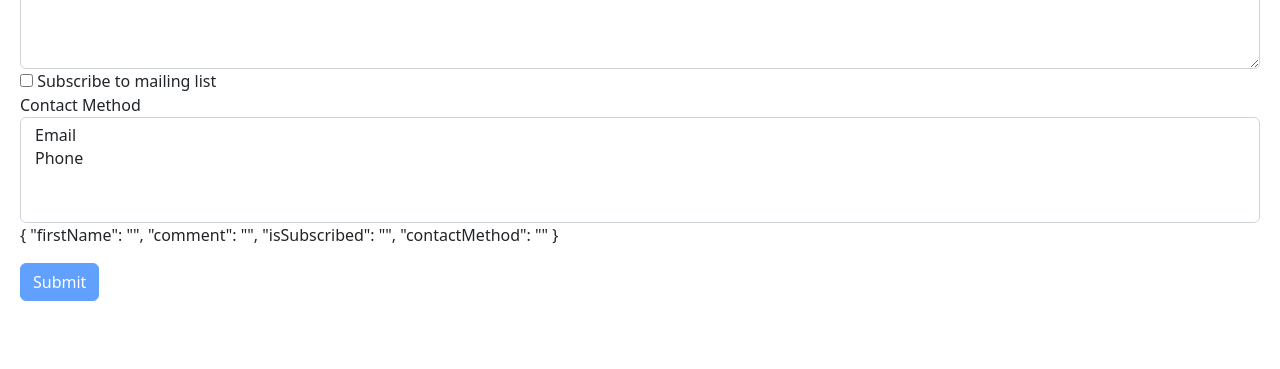
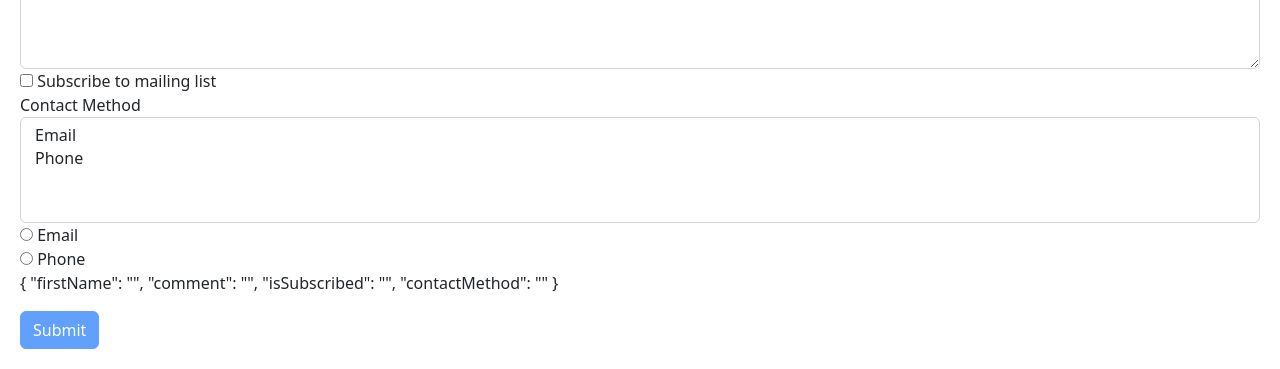
Before and after one commit to HeshanKarunaratne/AngularExamples, an Angular app: page / in a window 1280 px wide. Shown: the part 771-1140 px from the top of the page. Before the commit the page ends 1092 px from the top, so only its background shows below. Built offline with nearby package versions, Linux system fonts and the light colour scheme.

Commit message:
Radio Buttons

```diff
--- a/src/app/contact-form/contact-form.component.html
+++ b/src/app/contact-form/contact-form.component.html
@@ -25,6 +25,12 @@
             <option *ngFor="let method of contactMethods" [ngValue]="method">{{method.name}}</option>
         </select>
     </div>
+    <div *ngFor="let method of contactMethods" class="radio">
+        <label>
+            <input ngModel type="radio" name="contactMethod" [value]="method.id">
+            {{ method.name }}
+        </label>
+    </div>
     <p>{{f.value | json}}</p>
     <button class="btn btn-primary" [disabled]="!f.valid">Submit</button>
 </form>
```
Also changed, not shown: 1 other file (tests, documents, lock files or other folders).
